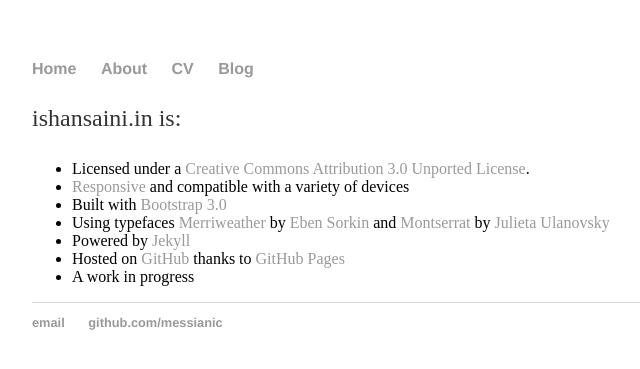
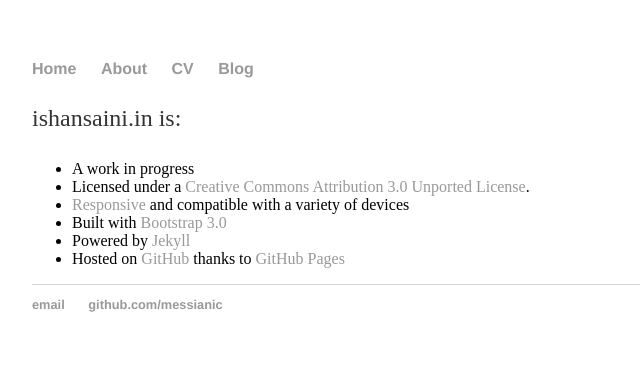
Before and after one commit to messianic/ishansaini.github.io, a Jekyll site: the page built from about/index.html, in a window 1280 px wide. Shown: the top 369 px of the page, without its empty margins (160-800 px from the left). Built offline with Jekyll 4.4.1, drawn with Linux system fonts in a browser that asks for light colours.

Commit message:
updated about

```diff
--- a/about/index.html
+++ b/about/index.html
@@ -9,13 +9,12 @@
     <p>ishansaini.in is:</p>
 
       <ul class="list-unstyled">
+        <li>A work in progress</li>
         <li>Licensed under a <a rel="license" href="http://creativecommons.org/licenses/by/3.0/deed.en_US">Creative Commons Attribution 3.0 Unported License</a>. </li>
         <li><a href="http://alistapart.com/article/responsive-web-design" title="Responsive Web Design at A List Apart">Responsive</a> and compatible with a variety of devices</li>
         <li>Built with <a href="http://getbootstrap.com/" title="Bootstrap 3.0">Bootstrap 3.0</a></li>
-        <li>Using typefaces <a href="http://www.google.com/fonts/specimen/Merriweather" title ="Merriweather">Merriweather</a> by <a href="https://plus.google.com/106288796449831139244/about" title="Eben Sorkin">Eben Sorkin</a> and <a href="http://www.google.com/fonts/specimen/Montserrat" title="Montserrat">Montserrat</a> by <a href="http://www.zkysky.com.ar/" title="ZkySky Design">Julieta Ulanovsky</a></li>
         <li>Powered by <a href="http://jekyllrb.com/" title="Jekyll">Jekyll</a></li>
         <li>Hosted on <a href="http://github.com/messianic/messianic.github.io" title="This site hosted on GitHub">GitHub</a> thanks to <a href="http://pages.github.com/" title="GitHub Pages">GitHub Pages</a></li>
-        <li>A work in progress</li>
       </ul>
 
 </div>
```
